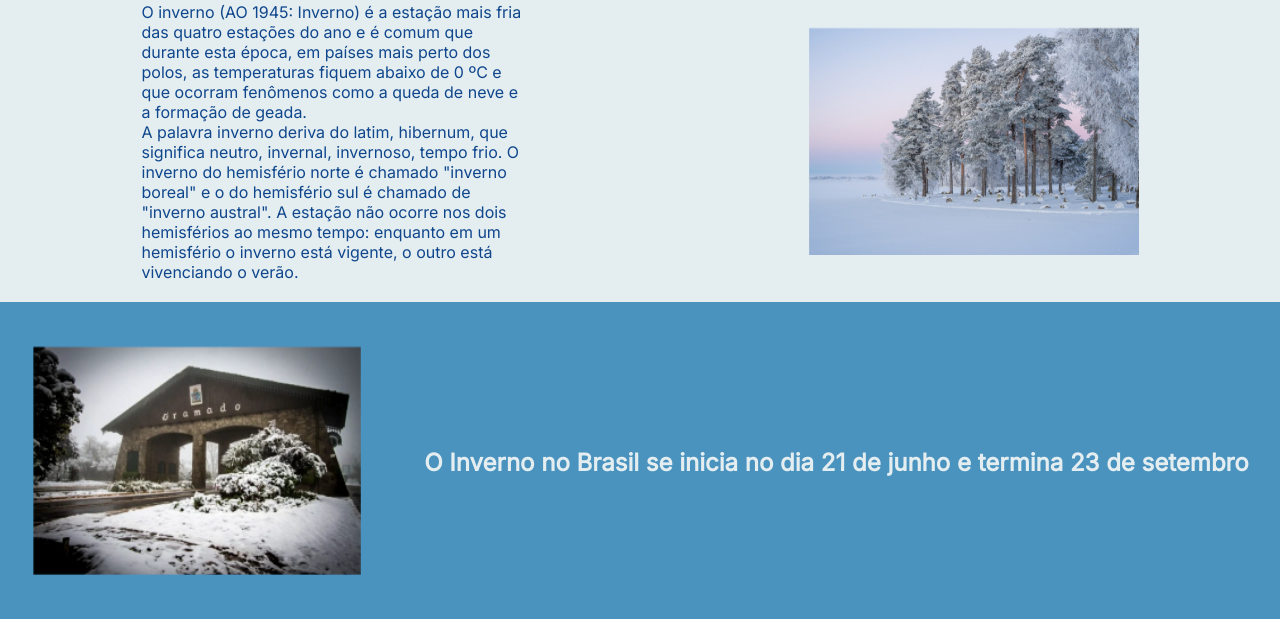
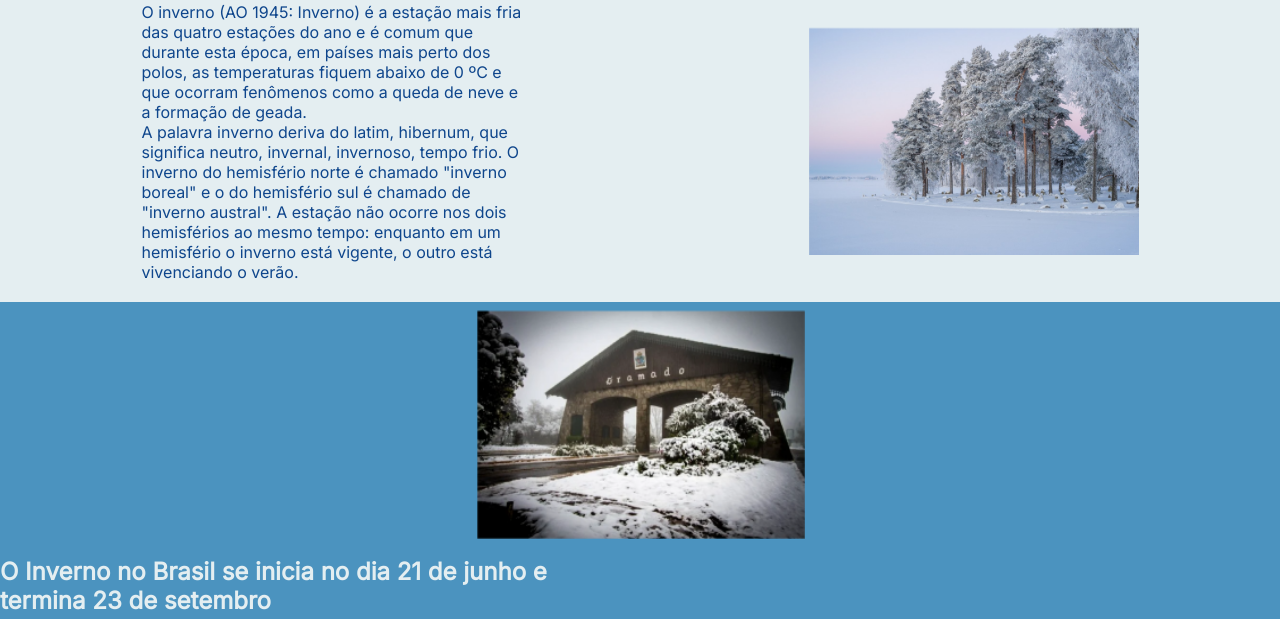
Before and after one commit to doougg26/Desafio03-Inverno-VNW, a plain HTML site: page index.html in a window 1280 px wide. Shown: the part 129-748 px from the top of the page. Drawn offline with Linux system fonts and the light colour scheme.

Commit message:
Update style.css

```diff
--- a/style.css
+++ b/style.css
@@ -69,6 +69,9 @@ a:hover {
 main {
     display: flex;
     flex-direction: column;
+}
+h2{
+    columns:2;
 }
 
 main section {
```
